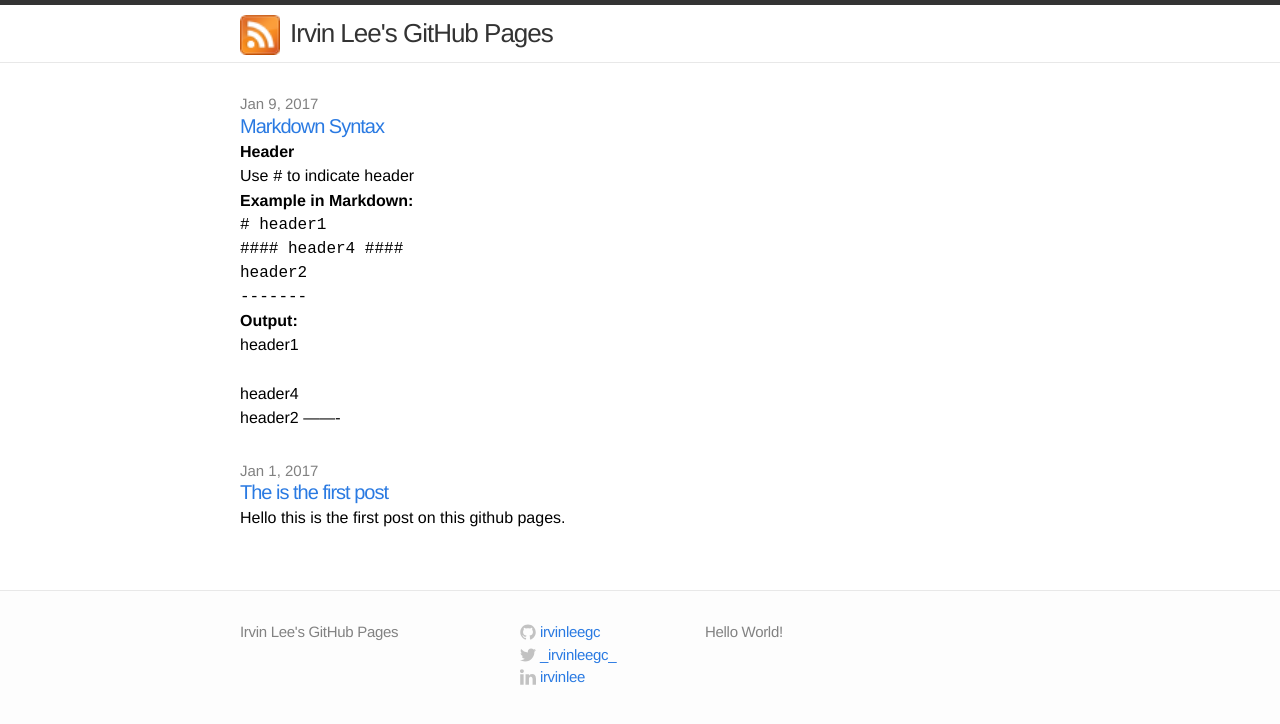
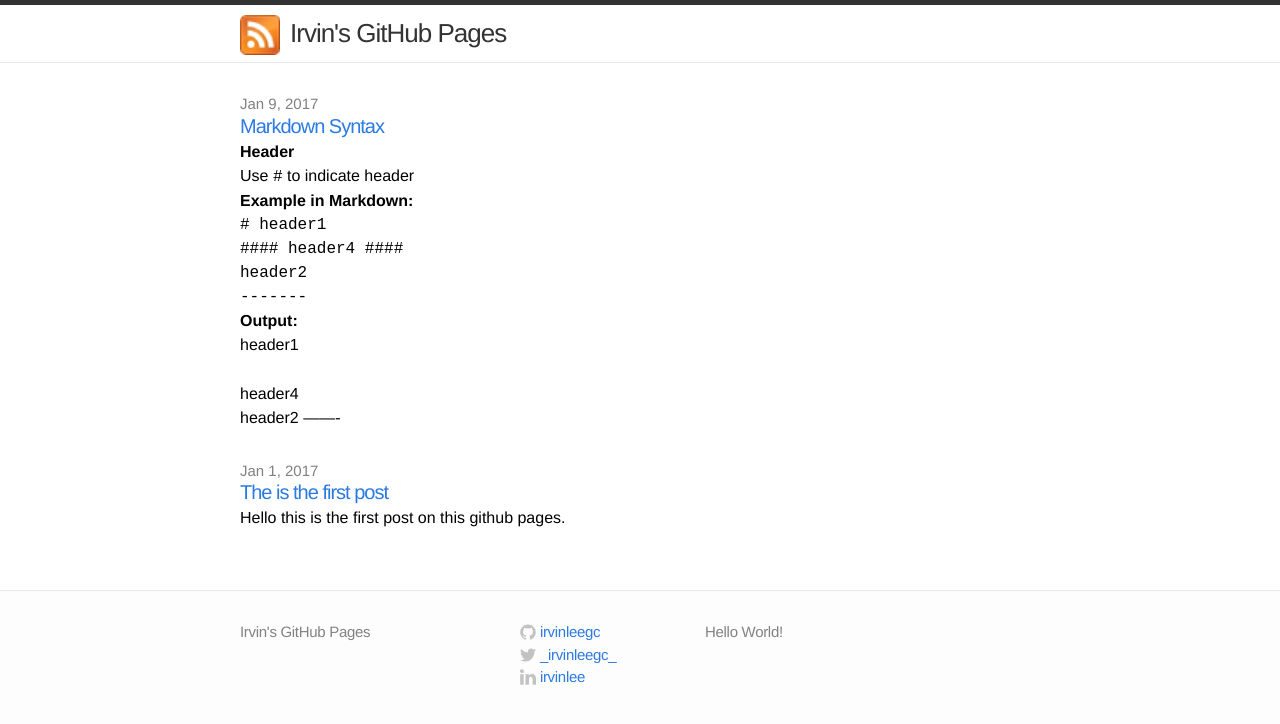
Before and after one commit to irvinleegc/irvinleegc.github.io, a Jekyll site: the page built from index.html, in a window 1280 px wide. Shown: the top 724 px of the page. Built offline with Jekyll 4.4.1, drawn with Linux system fonts in a browser that asks for light colours.

Commit message:
Update _config.yml

```diff
--- a/_config.yml
+++ b/_config.yml
@@ -1,5 +1,5 @@
 # Site settings
-title: Irvin Lee's GitHub Pages
+title: Irvin's GitHub Pages
 email:
 description: "Hello World!"
 baseurl: ""
```
